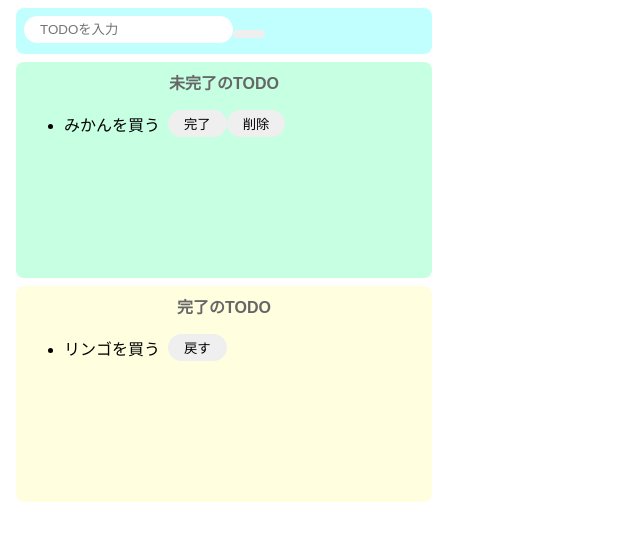
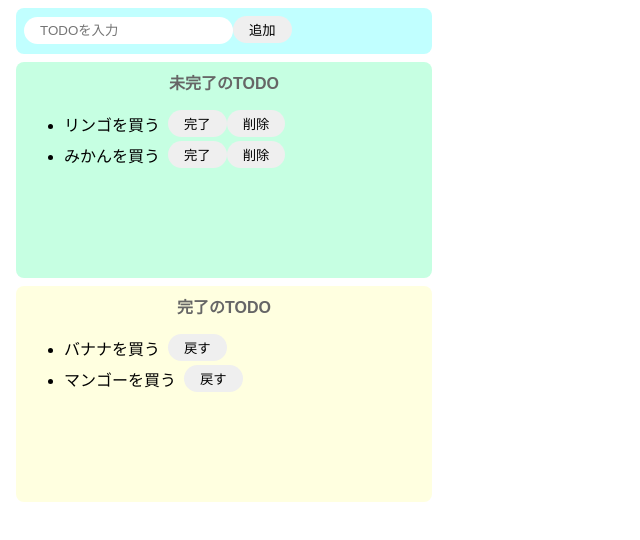
Before and after one commit to minimum106/todoReact, a React (Create React App) app: page / in a window 1280 px wide. Shown: the top 540 px of the page, without its empty margins (0-640 px from the left). Built offline with nearby package versions, Linux system fonts and the light colour scheme.

Commit message:
テキスト追加実装

```diff
--- a/src/App.js
+++ b/src/App.js
@@ -1,30 +1,82 @@
-import React from "react";
+import React, { useState } from "react";
 import "./styles.css";
 
 export default function App() {
+  /**
+   * 新規追加パート
+   */
+
+  //値が変わるものはStateで管理する。
+  const [todoText, setTodoText] = useState("");
+
+  //テキストを更新した際、useStateで指定した初期値が優先され入力できない。
+  //更新があったことを能動的に教える必要がある。
+  const onChangeTodoText = (event) => setTodoText(event.target.value);
+  //「追加」をクリックしたときの挙動
+
+  const onClickAdd = () => {
+    if (todoText === "") return;
+    //Stateの一覧を取得し、新しく追加するテキストを追記する
+    const newTodos = [...incompleteTodos, todoText];
+    //Stateに適用して再描画させる。
+    setIncompleteTodos(newTodos);
+    //テキスト入力欄を空にする。
+    setTodoText("");
+  };
+
+  /**
+   * 未完了パート
+   */
+
+  const [incompleteTodos, setIncompleteTodos] = useState([
+    "リンゴを買う",
+    "みかんを買う"
+  ]);
+
+  /**
+   * 完了パート
+   */
+
+  const [completeTodos, setCompleteTodos] = useState([
+    "バナナを買う",
+    "マンゴーを買う"
+  ]);
+
   return (
     <>
       <div className="input-area">
-        <input placeholder="TODOを入力" />
-        <button></button>
+        <input
+          placeholder="TODOを入力"
+          value={todoText}
+          onChange={onChangeTodoText}
+        />
+        <button onClick={onClickAdd}>追加</button>
       </div>
       <div className="incomplete-area">
         <p className="title">未完了のTODO</p>
         <ul>
-          <div className="list-row">
-            <li>みかんを買う</li>
-            <button>完了</button>
-            <button>削除</button>
-          </div>
+          {incompleteTodos.map((todo) => {
+            return (
+              <div key={todo} className="list-row">
+                <li>{todo}</li>
+                <button>完了</button>
+                <button>削除</button>
+              </div>
+            );
+          })}
         </ul>
       </div>
       <div className="complete-area">
         <p className="title">完了のTODO</p>
         <ul>
-          <div className="list-row">
-            <li>リンゴを買う</li>
-            <button>戻す</button>
-          </div>
+          {completeTodos.map((todo) => {
+            return (
+              <div key={todo} className="list-row">
+                <li>{todo}</li>
+                <button>戻す</button>
+              </div>
+            );
+          })}
         </ul>
       </div>
     </>
```
